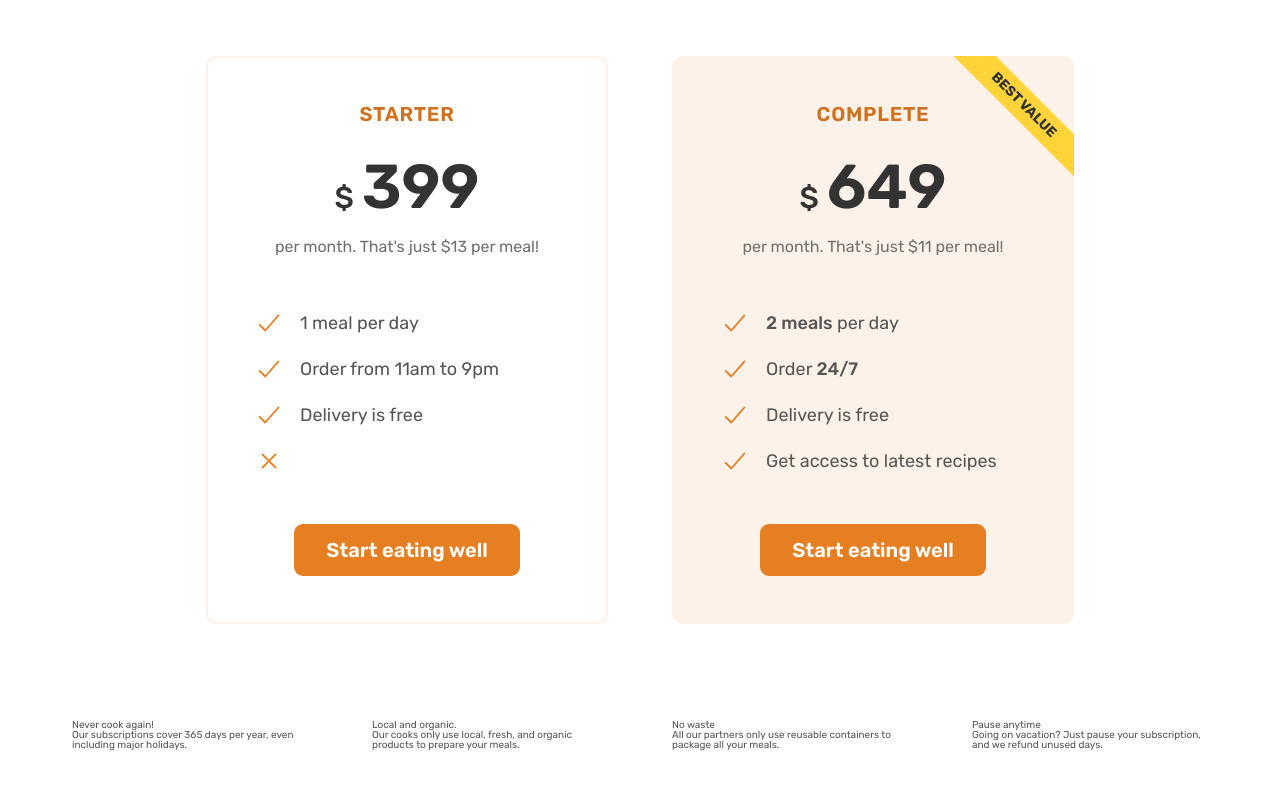
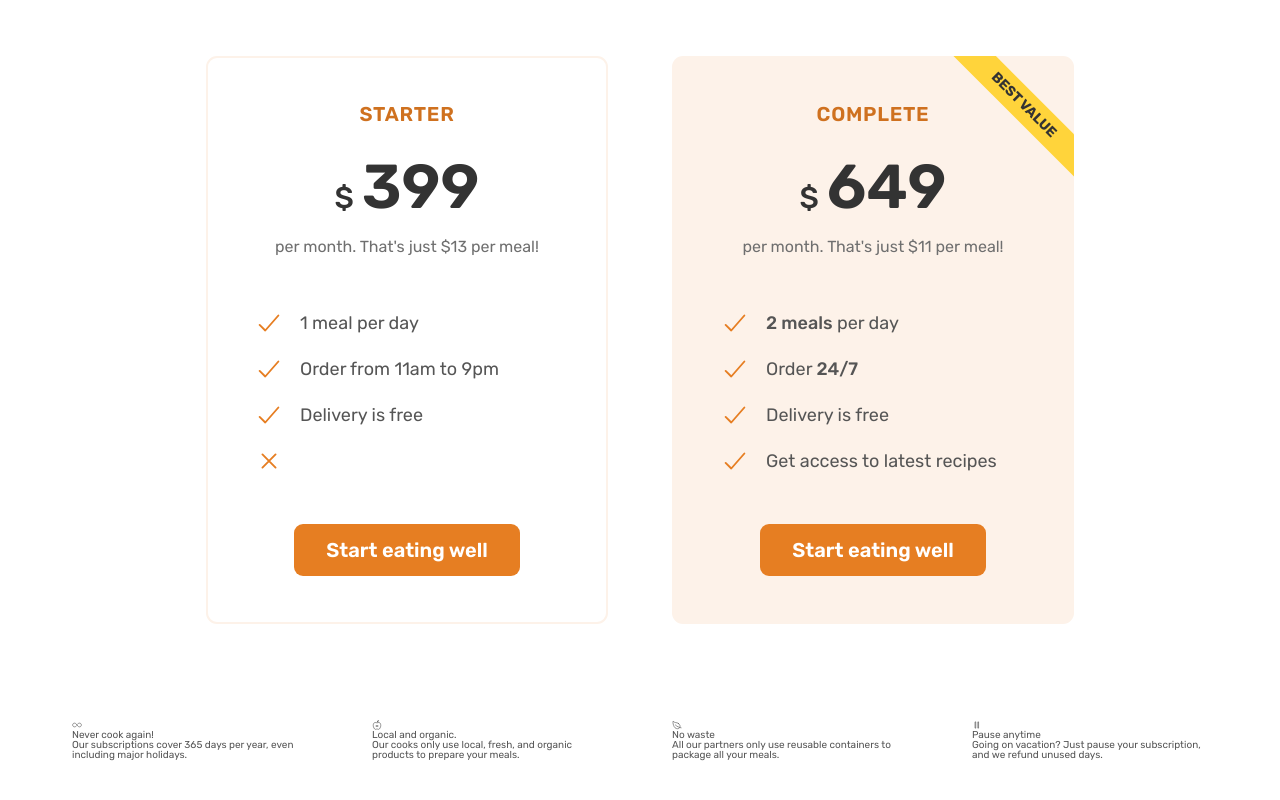
Before and after one commit to mercenar17r/Omnifood, a plain HTML site: page index.html in a window 1280 px wide. Shown: the part 4530-5330 px from the top of the page. Drawn offline with nearby package versions, Linux system fonts and the light colour scheme.

Commit message:
add icons features

```diff
--- a/index.html
+++ b/index.html
@@ -385,18 +385,22 @@
         <div class="container grid grid--4--cols">
 
             <div class="feature">
+              <ion-icon name="infinite-outline"></ion-icon>
               <p class="feature-title">Never cook again!</p>
               <p class="feature-text">Our subscriptions cover 365 days per year, even including major holidays.</p>
             </div>
             <div class="feature">
+              <ion-icon name="nutrition-outline"></ion-icon>
               <p class="feature-title">Local and organic.</p>
               <p class="feature-text">Our cooks only use local, fresh, and organic products to prepare your meals.</p>
             </div>
             <div class="feature">
+              <ion-icon name="leaf-outline"></ion-icon>
               <p class="feature-title">No waste</p>
               <p class="feature-text"> All our partners only use reusable containers to package all your meals.</p>
             </div>
             <div class="feature">
+              <ion-icon name="pause-outline"></ion-icon>
               <p class="feature-title">Pause anytime</p>
               <p class="feature-text"> Going on vacation? Just pause your subscription, and we refund unused days.</p>
             </div>
```
